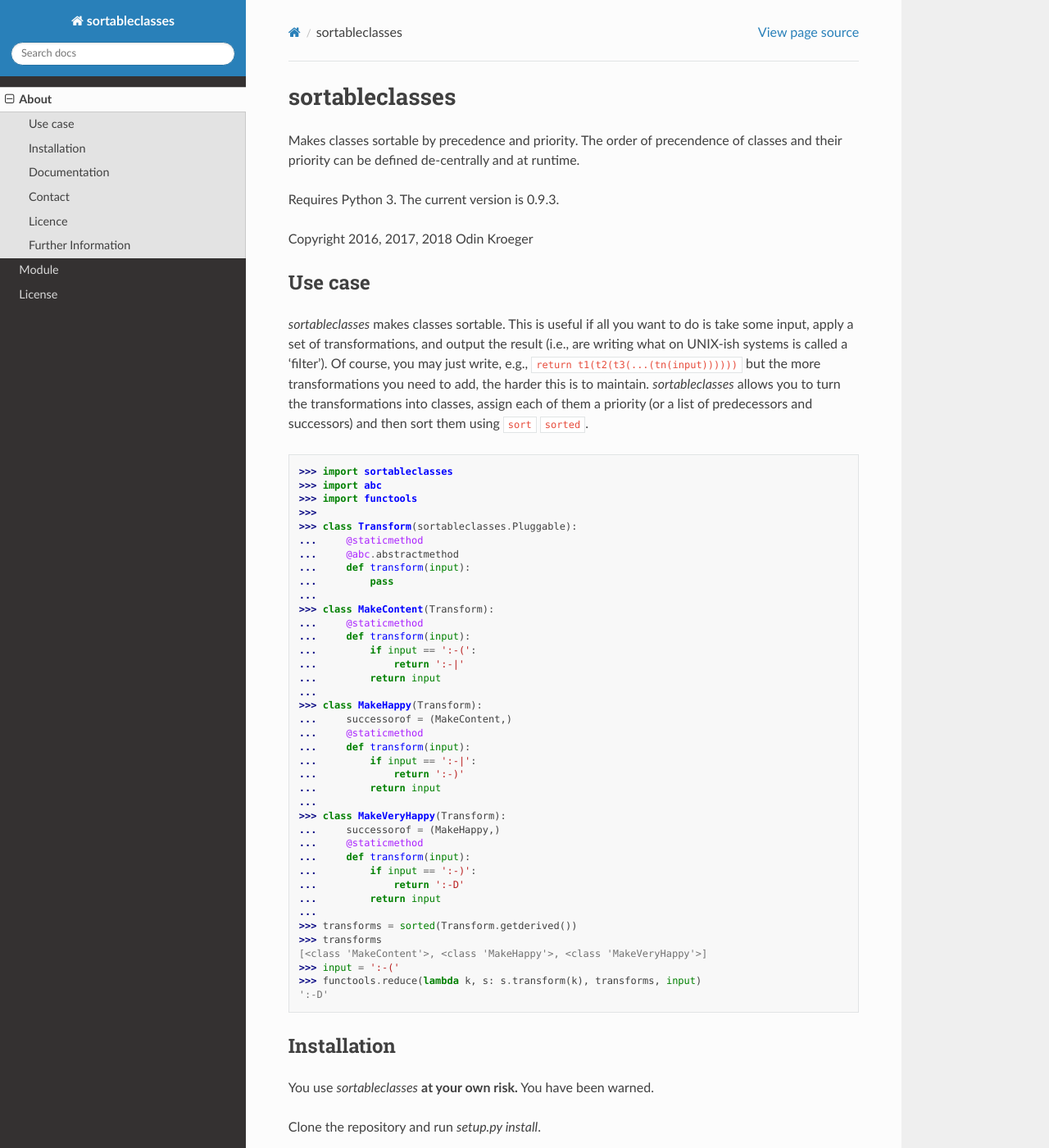
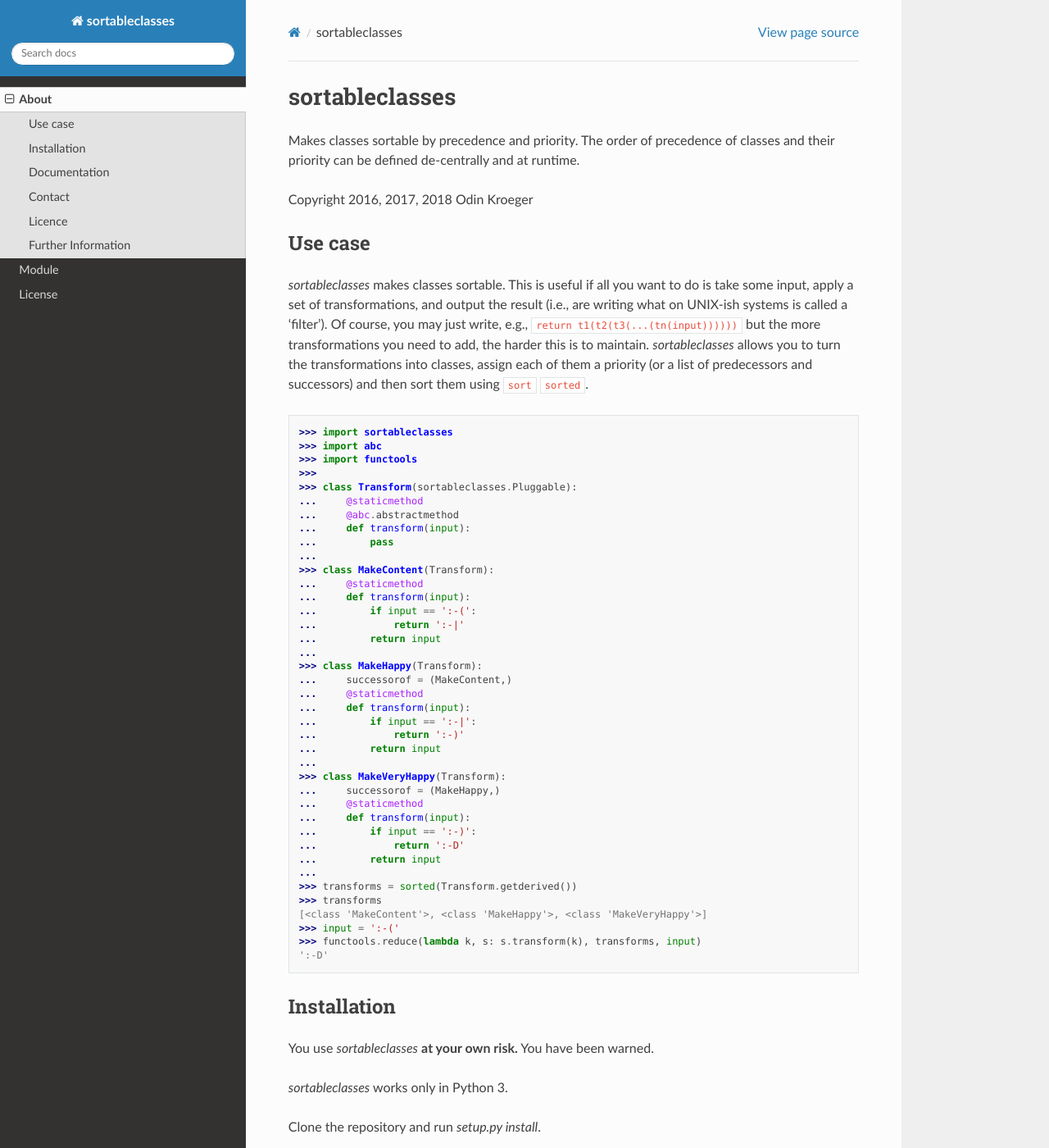
Before and after one commit to odkr/sortableclasses, a Sphinx documentation site: the page built from docs/README.rst, in a window 1280 px wide and 1400 px high. Shown: the whole window at 82% size. Built offline with Sphinx 7.4.7 and the Read the Docs theme 2.0.0, drawn with Linux system fonts in a browser that asks for light colours; some of the changed text lies outside the part shown.

Commit message:
Updated documentation.

```diff
--- a/README.rst
+++ b/README.rst
@@ -2,12 +2,11 @@
 sortableclasses
 ===============
 
-Makes classes sortable by precedence and priority. The order of precendence
+Makes classes sortable by precedence and priority. The order of precedence
 of classes and their priority can be defined de-centrally and at runtime.
 
-Requires Python 3. The current version is 0.9.3.
+Copyright 2016, 2017, 2018 Odin Kroeger
 
-Copyright 2016, 2017, 2018 Odin Kroeger
 
 
 Use case
@@ -70,13 +69,17 @@
 You use *sortableclasses* **at your own risk.**
 You have been warned.
 
+*sortableclasses* works only in Python 3.
+
 Clone the repository and run `setup.py install`.
 
 
 Documentation
 =============
 
-You can view the inline documentation by::
+See <https://sortableclassespy.readthedocs.io/en/latest/> for reference.
+
+You can also view the inline documentation, by::
 
     pydoc sortableclasses
 
--- a/docs/index.rst
+++ b/docs/index.rst
@@ -1,5 +1,10 @@
 sortableclasses
 ===============
+
+Makes classes sortable by precedence and priority. The order of precedence
+of classes and their priority can be defined de-centrally and at runtime.
+
+Copyright 2016, 2017, 2018 Odin Kroeger
 
 See <http://github.com/odkr/sortableclasses> for details.
 
```
Also changed, not shown: other parts of README.rst (+3 -0 lines).
